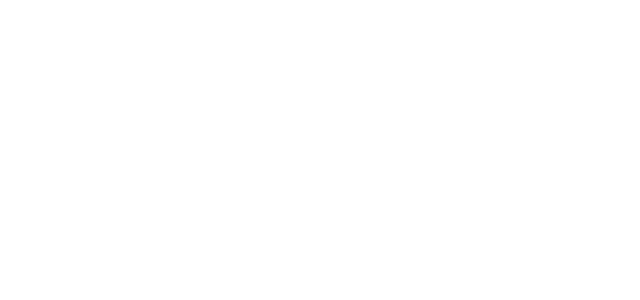
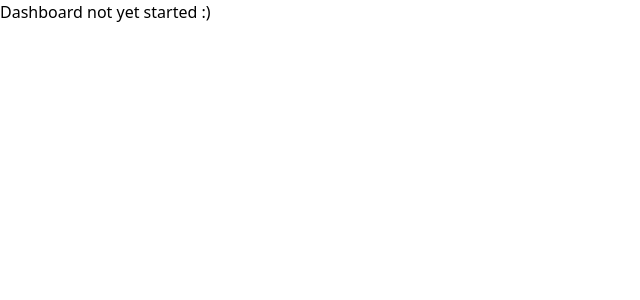
Before and after one commit to rogerjacobj/rj10-erm-system, a React (Vite) app in the folder frontend/: page /dashboard in a window 1280 px wide. Before the commit this address had no page. Shown: the top 300 px of the page, without its empty margins (0-640 px from the left). Built offline with nearby package versions, Linux system fonts and the light colour scheme.

Commit message:
created dashboard page

```diff
--- a/frontend/src/App.jsx
+++ b/frontend/src/App.jsx
@@ -2,7 +2,7 @@
 import { ThemeProvider } from './context/ThemeContext'
 // import About from './pages/About'
 // import Contact from './pages/Contact'
-// import Dashboard from './pages/Dashboard'
+import Dashboard from './pages/Dashboard'
 import Home from './pages/Home'
 import Login from './pages/Login'
 
@@ -12,8 +12,8 @@
       <BrowserRouter>
         <Routes>
           <Route path="/" element={<Home />} />
-           {/* <Route path="/dashboard" element={<Dashboard />} />
-          <Route path="/about" element={<About />} />
+           <Route path="/dashboard" element={<Dashboard />} />
+          {/* <Route path="/about" element={<About />} />
           <Route path="/contact" element={<Contact />} /> */}
           <Route path="/login" element={<Login />} />
         </Routes>
--- a/frontend/src/components/Navbar.jsx
+++ b/frontend/src/components/Navbar.jsx
@@ -8,7 +8,7 @@
   const navItems = [
     { to: '/events', label: 'Events' },
     { to: '/mission', label: 'Our Mission' },
-    { to: '/tickets', label: 'Tickets' },
+    { to: '/Dashboard', label: 'Dashboard' },
     { to: '/blog', label: 'Blog' },
   ];
 
@@ -40,10 +40,8 @@
         />
       </button>
 
-      {/* Centered Nav: use flex-1 and justify-center on md+ screens */}
       <nav className={`flex-1 ${open ? 'block' : 'hidden'} md:block`}>
         <ul className="flex flex-col md:flex-row md:justify-center md:items-center gap-4 md:gap-8 text-[var(--color-primary)]">
-          {/* Mobile-only login link */}
           <li className="list-none md:hidden">
             <Link
               to="/login"
@@ -69,7 +67,6 @@
         </ul>
       </nav>
 
-      {/* Right: bell */}
       <div className="ml-4">
         <img src={bell} alt="notifications" className="w-8" />
       </div>
--- /dev/null
+++ b/frontend/src/pages/Dashboard.jsx
@@ -0,0 +1,9 @@
+import React from 'react'
+
+const Dashboard = () => {
+  return (
+    <div>Dashboard not yet started :) </div>
+  )
+}
+
+export default Dashboard
```
